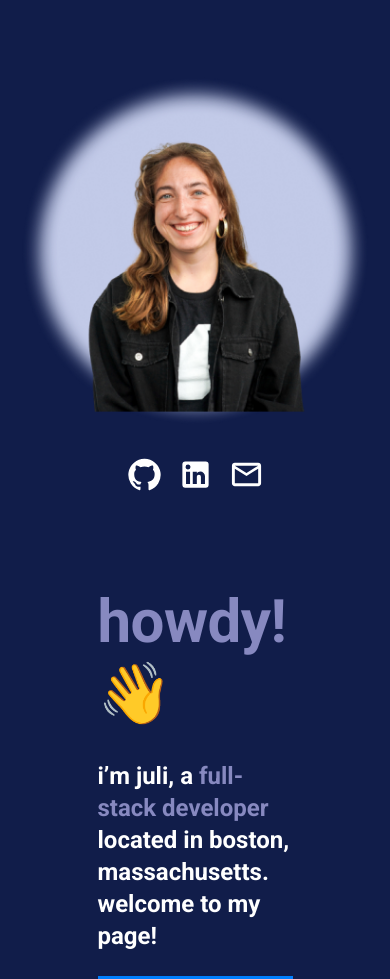
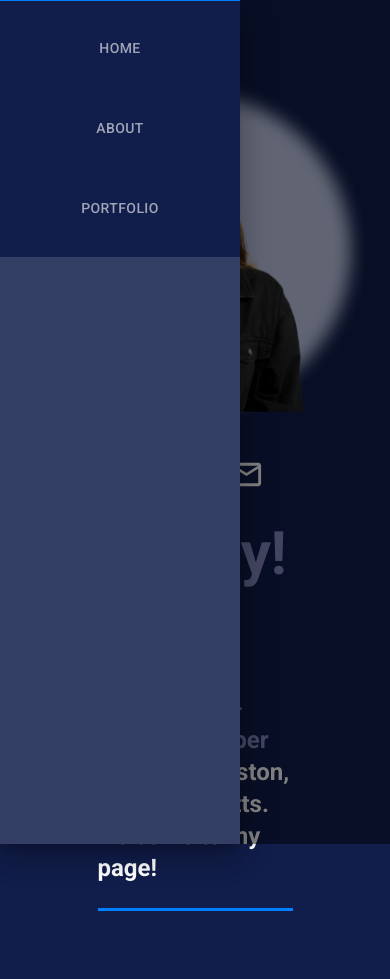
Before and after one commit to jkloza/jkloza.github.io, a React (Create React App) app: page / in a window 390 px wide. After the commit the page ends 911 px from the top, so only its background shows below. Built offline with nearby package versions, Linux system fonts and the light colour scheme.

Commit message:
drawer, fix navigation issue, responsive home and about

```diff
--- a/src/navigation/nav-menu.js
+++ b/src/navigation/nav-menu.js
@@ -1,6 +1,6 @@
 import { Box, Tabs, Tab } from '@mui/material';
 import { useState } from 'react';
-import { Link } from 'react-router-dom';
+import { Link, useLocation } from 'react-router-dom';
 
 export function NavMenu() {
   const pages = [
@@ -8,7 +8,16 @@ export function NavMenu() {
     { label: 'About', link: '/about' },
     { label: 'Portfolio', link: '/portfolio' }
   ];
-  const [value, setValue] = useState(0);
+
+  const { pathname } = useLocation();
+
+  let path = 0;
+  pages.forEach((page, i) => {
+    if (pathname === page.link) {
+      path = i;
+    }
+  });
+  const [value, setValue] = useState(path);
   const handleTabChange = (e, newVal) => setValue(newVal);
 
   return (
--- a/src/organisms/app-bar.js
+++ b/src/organisms/app-bar.js
@@ -1,10 +1,65 @@
-import { AppBar, Toolbar, Container, Grid } from '@mui/material';
+import { useState } from 'react';
+import {
+  AppBar,
+  Toolbar,
+  Container,
+  Grid,
+  Box,
+  Drawer,
+  List,
+  ListItem,
+  ListItemButton,
+  Tab,
+  Divider,
+  IconButton
+} from '@mui/material';
 import { NavMenu } from '../navigation/nav-menu';
+import { Link } from 'react-router-dom';
 import LightDarkToggle from '../molecules/light-dark-toggle';
+import MenuIcon from '@mui/icons-material/Menu';
 
 const ResponsiveAppBar = () => {
+  const [mobileOpen, setMobileOpen] = useState(true);
+
+  const handleDrawerToggle = () => {
+    setMobileOpen(!mobileOpen);
+  };
+
+  const drawerWidth = 240;
+  const pages = [
+    { label: 'Home', link: '/' },
+    { label: 'About', link: '/about' },
+    { label: 'Portfolio', link: '/portfolio' }
+  ];
+  const drawer = (
+    <Box onClick={handleDrawerToggle} sx={{ textAlign: 'center', bgcolor: 'background.default' }}>
+      <Divider />
+      <List>
+        {pages.map((page) => (
+          <ListItem key={page.link}>
+            <ListItemButton sx={{ textAlign: 'center', justifyContent: 'center' }}>
+              <Tab
+                label={page.label}
+                to={page.link}
+                component={Link}
+                key={page.link}
+                sx={{
+                  '&:hover': {
+                    color: '#40a9ff',
+                    opacity: 1
+                  }
+                }}
+              />
+            </ListItemButton>
+          </ListItem>
+        ))}
+      </List>
+    </Box>
+  );
+
   return (
-    <AppBar position="static" elevation={0}>
+    <Box sx={{ display: 'flex' }}>
+      <AppBar position="static" elevation={0} component="nav">
         <Container
           maxWidth="xl"
           sx={{
@@ -16,6 +71,13 @@ const ResponsiveAppBar = () => {
           <Grid container justifyContent="space-between" alignItems="center">
             <Grid item>
               <Toolbar>
+                <IconButton
+                  aria-label="open drawer"
+                  edge="start"
+                  onClick={handleDrawerToggle}
+                  sx={{ mr: 2, display: { sm: 'none' } }}>
+                  <MenuIcon sx={{ color: 'primary.main' }} />
+                </IconButton>
                 <NavMenu />
               </Toolbar>
             </Grid>
@@ -25,6 +87,26 @@ const ResponsiveAppBar = () => {
           </Grid>
         </Container>
       </AppBar>
+      <Box component="nav">
+        <Drawer
+          variant="temporary"
+          open={mobileOpen}
+          onClose={handleDrawerToggle}
+          ModalProps={{
+            keepMounted: true // Better open performance on mobile.
+          }}
+          sx={{
+            display: { xs: 'block', sm: 'none' },
+            '& .MuiDrawer-paper': {
+              boxSizing: 'border-box',
+              width: drawerWidth,
+              bgcolor: 'background.default'
+            }
+          }}>
+          {drawer}
+        </Drawer>
+      </Box>
+    </Box>
   );
 };
 export default ResponsiveAppBar;
--- a/src/pages/about.js
+++ b/src/pages/about.js
@@ -1,21 +1,22 @@
-import { Typography, Grid } from '@mui/material';
+import { Typography, Grid, useMediaQuery } from '@mui/material';
+import { useTheme } from '@mui/material/styles';
 import { ThickDivider } from '../atoms/divider';
 import ProfileImageContainer from '../organisms/profile-image-container';
 
-// Styles
-const headingStyles = {
-  marginTop: '10%',
-  marginBottom: 30
-};
-
 export default function About() {
+  const theme = useTheme();
+  const matches = useMediaQuery(theme.breakpoints.up('md'));
+  const headingStyles = {
+    marginTop: matches ? '10%' : '0',
+    marginBottom: 30
+  };
   return (
     <Grid container justifyContent="center" sx={{ marginTop: '5%' }}>
       <Grid
         item
         xs={12}
         md={6}
-        style={{ display: 'flex', justifyContent: 'center', marginBottom: '10%' }}>
+        style={{ display: 'flex', justifyContent: 'center', marginBottom: matches ? '10%' : '5%' }}>
         <ProfileImageContainer />
       </Grid>
       <Grid item xs={6} md={5}>
--- a/src/pages/home.js
+++ b/src/pages/home.js
@@ -1,23 +1,25 @@
 import HelloComponent from '../molecules/hellos';
 import ProfileImageContainer from '../organisms/profile-image-container';
-import { Typography, Grid } from '@mui/material';
+import { Typography, Grid, useMediaQuery } from '@mui/material';
+import { useTheme } from '@mui/material/styles';
 import { ThickDivider } from '../atoms/divider';
 
-// Styles
-const headingStyles = {
-  marginTop: '25%',
-  marginBottom: 30
-};
+export default function Home() {
+  const theme = useTheme();
+  const matches = useMediaQuery(theme.breakpoints.up('md'));
+  // Styles
+  const headingStyles = {
+    marginTop: matches ? '25%' : '0',
+    marginBottom: 30
+  };
 
-// TODO: Get actual height of page and not a guess!
-export default function Home() {
   return (
     <Grid container justifyContent="center" sx={{ marginTop: '5%' }}>
       <Grid
         item
         xs={12}
         md={6}
-        style={{ display: 'flex', justifyContent: 'center', marginBottom: '10%' }}>
+        style={{ display: 'flex', justifyContent: 'center', marginBottom: matches ? '10%' : '5%' }}>
         <ProfileImageContainer />
       </Grid>
       <Grid item xs={6} md={4}>
```
Lines whose indentation alone changed are shown as unchanged.
